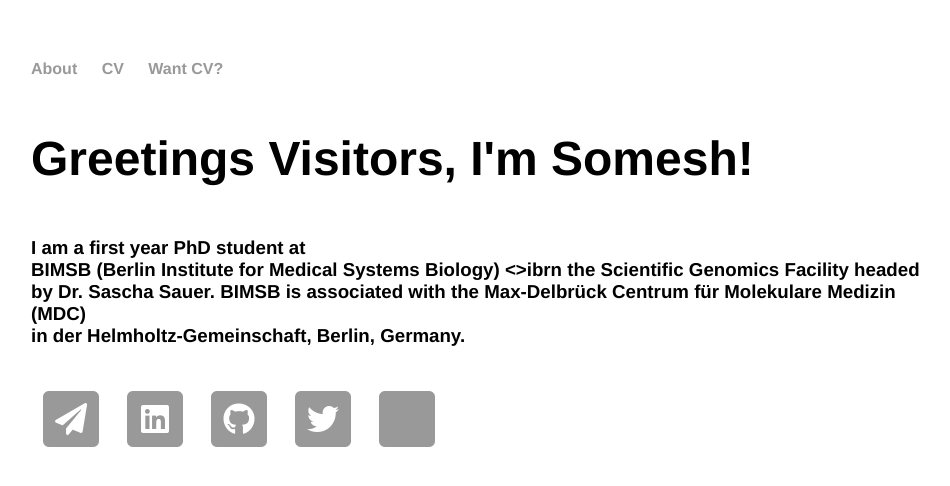
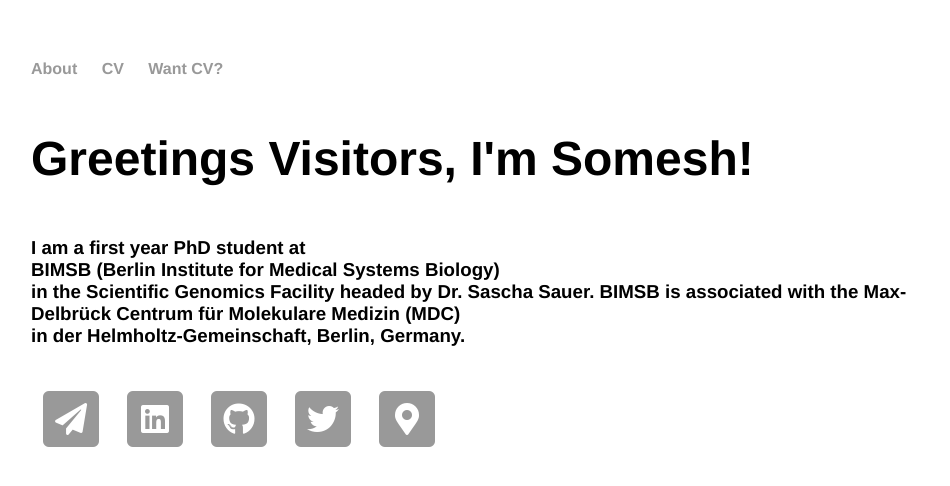
Before and after one commit to saisomesh2594/saisomesh2594.github.io, a Jekyll site: the page built from index.html, in a window 1280 px wide. Shown: the top 486 px of the page, without its empty margins (161-1111 px from the left). Built offline with Jekyll 4.4.1, drawn with Linux system fonts in a browser that asks for light colours.

Commit message:
Update index.html

```diff
--- a/index.html
+++ b/index.html
@@ -22,7 +22,7 @@ title: Somesh Sai, Just Another Bioinformatician
 	<div class="logo-container" style="float:left;"><h1>Greetings Visitors, I'm Somesh!</h1></div>
 	<div class="para-container" style="float:left;">
 		<p>
-			<h3>I am a first year PhD student at <br>BIMSB (Berlin Institute for Medical Systems Biology) <>ibrn the Scientific Genomics Facility headed by Dr. Sascha Sauer. BIMSB
+			<h3>I am a first year PhD student at <br>BIMSB (Berlin Institute for Medical Systems Biology) <br> in the Scientific Genomics Facility headed by Dr. Sascha Sauer. BIMSB
 			is associated with the Max-Delbrück Centrum für Molekulare Medizin (MDC) <br>in der Helmholtz-Gemeinschaft, Berlin, Germany.
 			</h3>
 		</p>
@@ -82,7 +82,7 @@ title: Somesh Sai, Just Another Bioinformatician
 			<a href="https://twitter.com/someshtweet" title="Visit Me">
 			<span class="fa-stack fa-2x">
   				<i class="fas fa-square fa-stack-2x"></i>
-  				<i class="fab fa-map-marker fa-stack-1x fa-inverse"></i>
+  				<i class="fas fa-map-marker-alt fa-stack-1x fa-inverse"></i>
 			</span>
 			</a>
 		</div>
```
